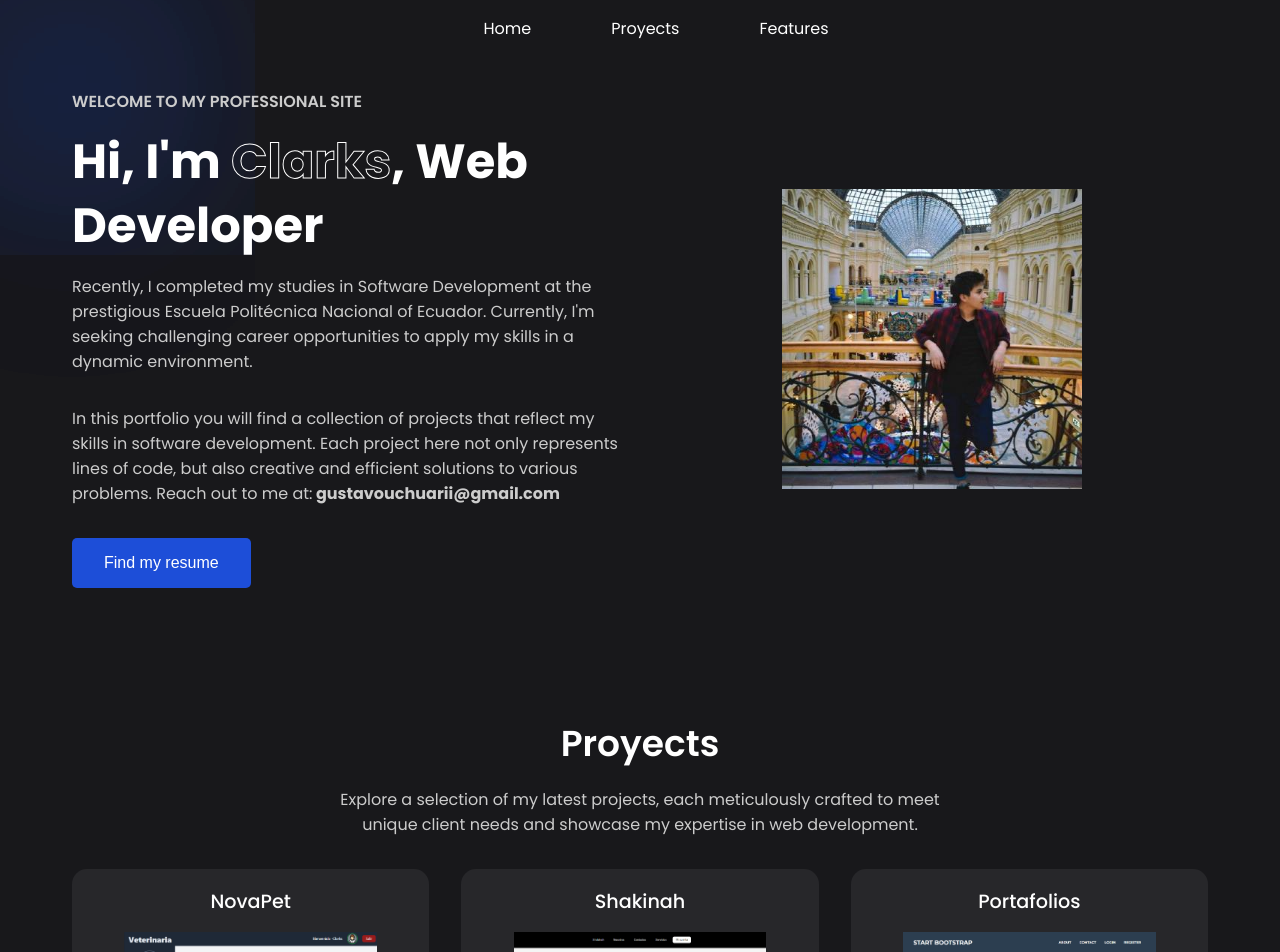
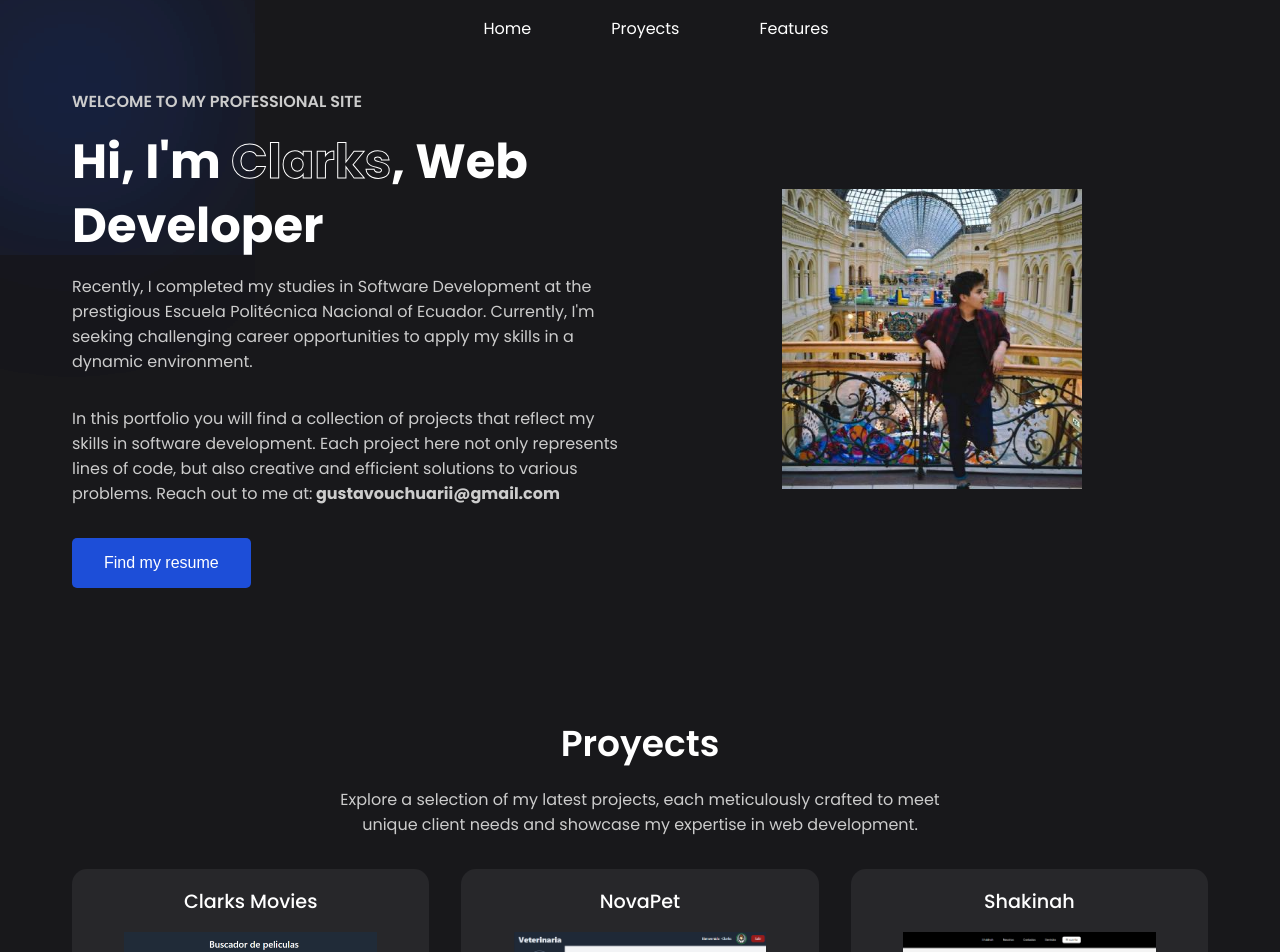
Before and after one commit to Clarks1223/Portafolio, a React (Vite) app: page / in a window 1280 px wide. Shown: the top 952 px of the page. Built offline with nearby package versions, Linux system fonts and the light colour scheme.

Commit message:
Se agrega el proyecto de pelicuilas

```diff
--- a/src/routes/Pricing/Poyects.jsx
+++ b/src/routes/Pricing/Poyects.jsx
@@ -6,7 +6,9 @@ import Shakinah from '../../assets/Shakinah.png';
 import Weather from '../../assets/Weather.png';
 import Calculator from '../../assets/Calculator.png';
 import NobaPet from '../../assets/NovaPet.png';
+import Movies from '../../assets/Movies.png';
 const Proyects = () => {
+  const MOVIES = ['REACT', 'OMDb API'];
   const SHAKINAH = ['REACT', 'Node JS', 'Firebase', 'Bootstrap'];
   const NOVAPET = [
     'REACT',
@@ -33,6 +35,13 @@ const Proyects = () => {
         meet unique client needs and showcase my expertise in web development.
       </p>
       <div className="pricing">
+        <Proyect
+          titulo="Clarks Movies"
+          tecnologias={MOVIES}
+          gitURL="https://github.com/Clarks1223/Movies-APP.git"
+          despliegueURL="https://clarksmovies.netlify.app/"
+          imagen={Movies}
+        />
         <Proyect
           titulo="NovaPet"
           tecnologias={NOVAPET}
```
Also changed, not shown: src/assets/Movies.png (added).
